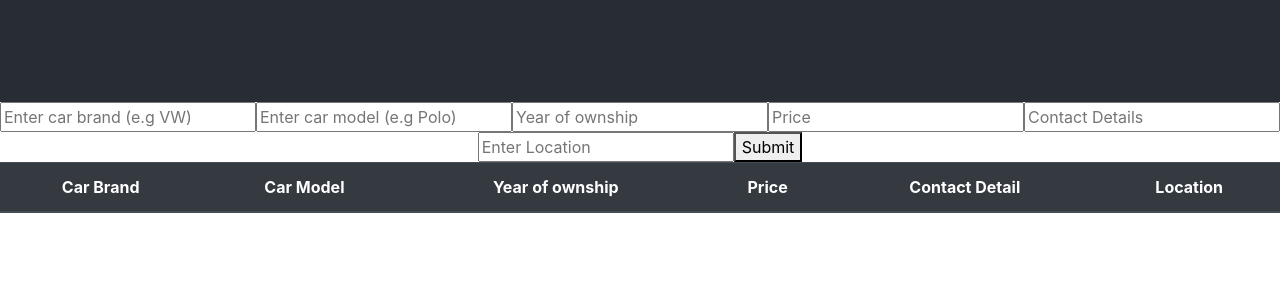
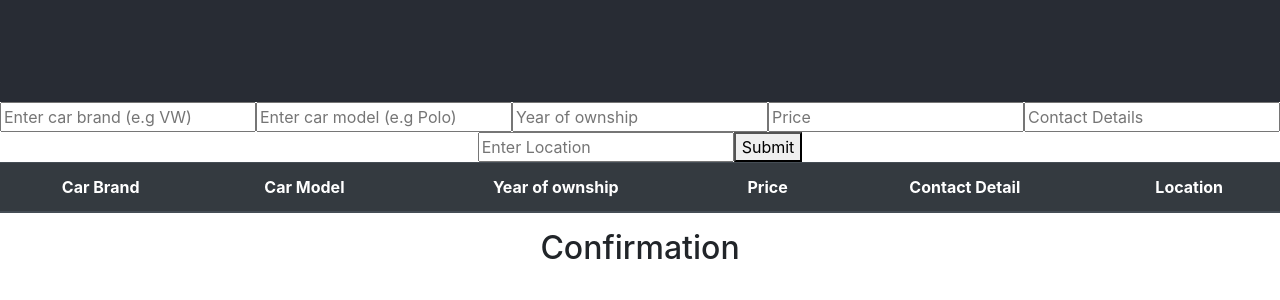
Before and after one commit to skosana721/Moral-Activities, a React (Create React App) app in the folder car-dealer/: page / in a window 1280 px wide. Shown: the top 300 px of the page. Built offline with nearby package versions, Linux system fonts and the light colour scheme.

Commit message:
imported useSelector to access viewCars state as a varialbe of const info  and mapped it

```diff
--- a/car-dealer/src/component/ConfirmationPage.js
+++ b/car-dealer/src/component/ConfirmationPage.js
@@ -1,5 +1,18 @@
 import React from "react";
-
+import { useSelector } from "react-redux";
 export default function ConfirmationPage() {
-  return <div></div>;
+  const info = useSelector((state) => state.view.viewCars);
+  console.log(info);
+  return (
+    <div>
+      {info.map((item) => {
+        return (
+          <div key={item.id}>
+            <h2>{item.brand}</h2>
+          </div>
+        );
+      })}
+      <h2>Confirmation</h2>
+    </div>
+  );
 }
```
